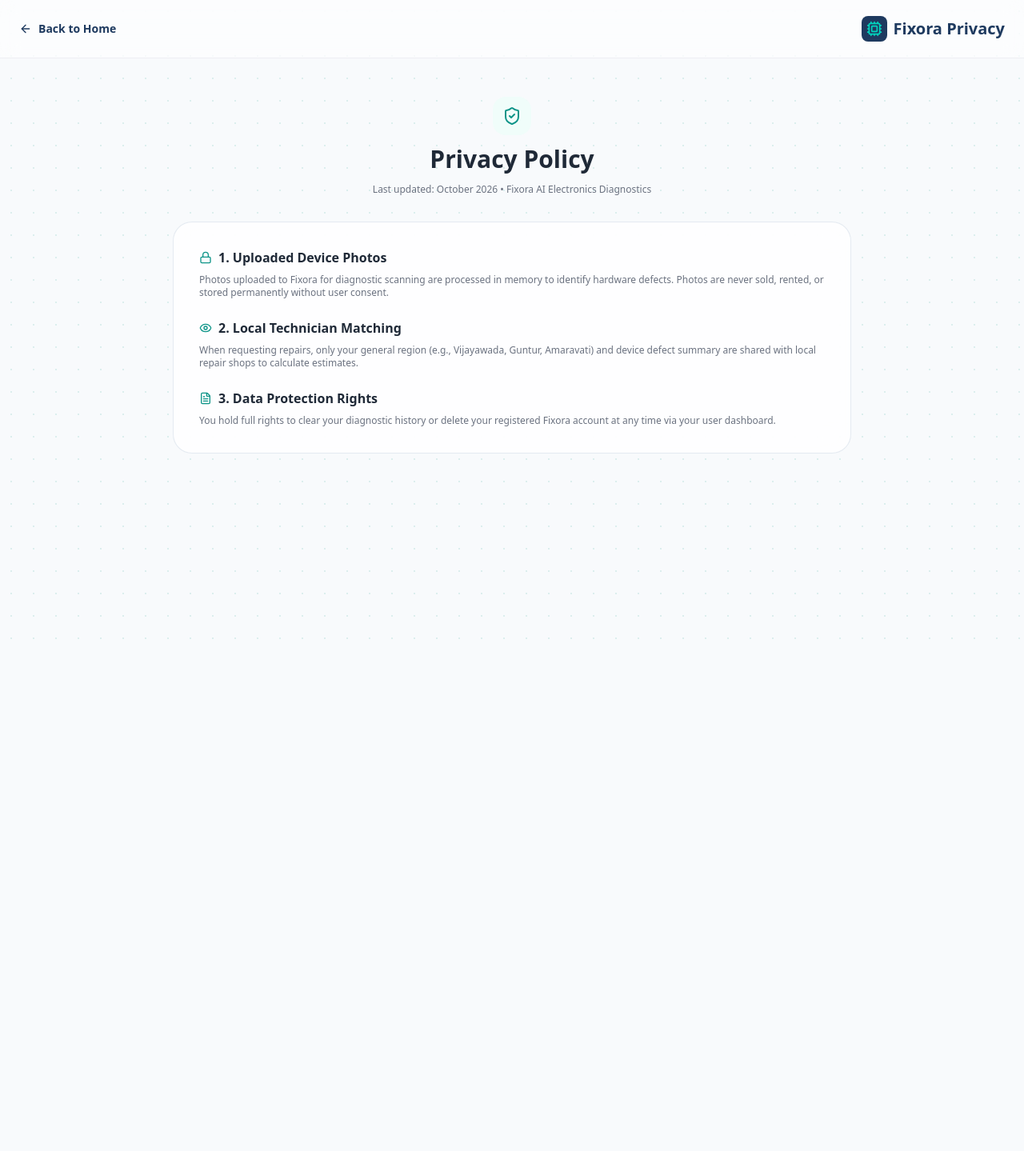
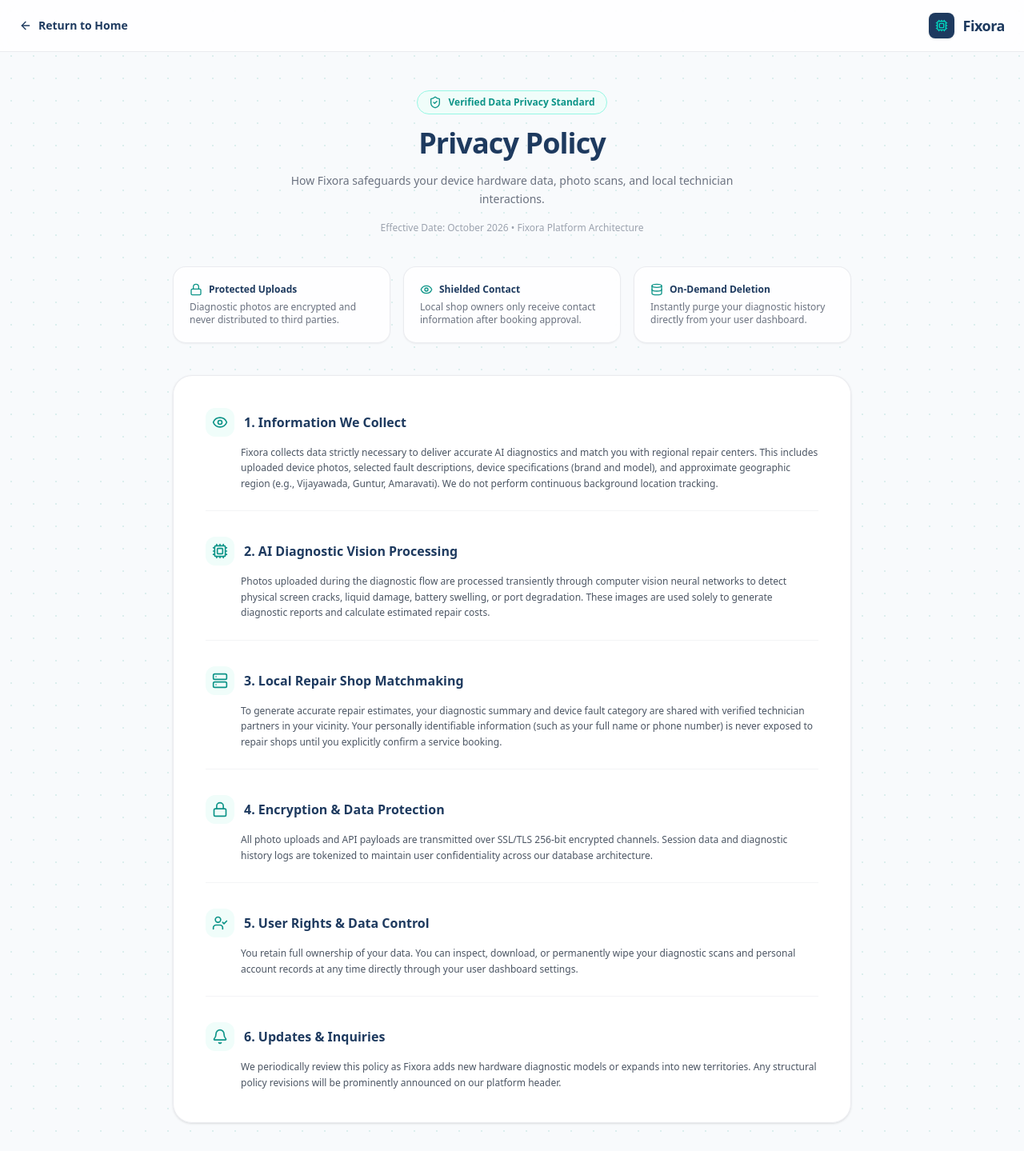
Before and after one commit to subhasish2006/fixora, a Next.js app: page /privacy in a window 1280 px wide. Shown: the top 1439 px of the page at 80% size. Before the commit the page ends 800 px from the top, so only its background shows below. Built offline with nearby package versions, Linux system fonts and the light colour scheme.

Commit message:
Upgrade Privacy Policy page to professional design standard

```diff
--- a/src/app/privacy/page.tsx
+++ b/src/app/privacy/page.tsx
@@ -2,59 +2,129 @@
 
 import React from 'react';
 import Link from 'next/link';
-import { Cpu, ArrowLeft, ShieldCheck, Lock, Eye, FileText } from 'lucide-react';
+import {
+  Cpu, ArrowLeft, ShieldCheck, Lock, Eye, Database,
+  UserCheck, Bell, Server, HelpCircle, Mail
+} from 'lucide-react';
 
 export default function PrivacyPage() {
+  const sections = [
+    {
+      icon: <Eye className="w-5 h-5 text-[#0D9488]" />,
+      title: "1. Information We Collect",
+      content: "Fixora collects data strictly necessary to deliver accurate AI diagnostics and match you with regional repair centers. This includes uploaded device photos, selected fault descriptions, device specifications (brand and model), and approximate geographic region (e.g., Vijayawada, Guntur, Amaravati). We do not perform continuous background location tracking."
+    },
+    {
+      icon: <Cpu className="w-5 h-5 text-[#0D9488]" />,
+      title: "2. AI Diagnostic Vision Processing",
+      content: "Photos uploaded during the diagnostic flow are processed transiently through computer vision neural networks to detect physical screen cracks, liquid damage, battery swelling, or port degradation. These images are used solely to generate diagnostic reports and calculate estimated repair costs."
+    },
+    {
+      icon: <Server className="w-5 h-5 text-[#0D9488]" />,
+      title: "3. Local Repair Shop Matchmaking",
+      content: "To generate accurate repair estimates, your diagnostic summary and device fault category are shared with verified technician partners in your vicinity. Your personally identifiable information (such as your full name or phone number) is never exposed to repair shops until you explicitly confirm a service booking."
+    },
+    {
+      icon: <Lock className="w-5 h-5 text-[#0D9488]" />,
+      title: "4. Encryption & Data Protection",
+      content: "All photo uploads and API payloads are transmitted over SSL/TLS 256-bit encrypted channels. Session data and diagnostic history logs are tokenized to maintain user confidentiality across our database architecture."
+    },
+    {
+      icon: <UserCheck className="w-5 h-5 text-[#0D9488]" />,
+      title: "5. User Rights & Data Control",
+      content: "You retain full ownership of your data. You can inspect, download, or permanently wipe your diagnostic scans and personal account records at any time directly through your user dashboard settings."
+    },
+    {
+      icon: <Bell className="w-5 h-5 text-[#0D9488]" />,
+      title: "6. Updates & Inquiries",
+      content: "We periodically review this policy as Fixora adds new hardware diagnostic models or expands into new territories. Any structural policy revisions will be prominently announced on our platform header."
+    }
+  ];
+
   return (
-    <div className="min-h-screen circuit-grid bg-[#F8FAFC] pb-16">
-      <header className="max-w-7xl mx-auto px-6 py-5 flex items-center justify-between border-b border-gray-200/60 bg-white/50 backdrop-blur-md">
-        <Link href="/" className="inline-flex items-center gap-2 text-sm font-semibold text-[#1E3A5F] hover:text-[#0D9488]">
-          <ArrowLeft className="w-4 h-4" /> Back to Home
-        </Link>
-        <div className="flex items-center gap-2">
-          <div className="w-8 h-8 rounded-lg bg-[#1E3A5F] flex items-center justify-center text-teal-400">
-            <Cpu className="w-5 h-5" />
+    <div className="min-h-screen circuit-grid bg-[#F8FAFC] text-[#1F2937] pb-20">
+      {/* Header Bar */}
+      <header className="sticky top-0 z-50 bg-white/80 backdrop-blur-md border-b border-gray-200/80">
+        <div className="max-w-7xl mx-auto px-6 py-4 flex items-center justify-between">
+          <Link href="/" className="inline-flex items-center gap-2 text-sm font-semibold text-[#1E3A5F] hover:text-[#0D9488] transition-colors">
+            <ArrowLeft className="w-4 h-4" /> Return to Home
+          </Link>
+          <div className="flex items-center gap-2.5">
+            <div className="w-8 h-8 rounded-lg bg-[#1E3A5F] flex items-center justify-center text-teal-400 shadow-sm">
+              <Cpu className="w-4 h-4" />
+            </div>
+            <span className="text-lg font-bold text-[#1E3A5F] tracking-tight">Fixora</span>
           </div>
-          <span className="text-xl font-bold text-[#1E3A5F]">Fixora Privacy</span>
         </div>
       </header>
 
-      <main className="max-w-4xl mx-auto px-6 pt-12 space-y-8">
-        <div className="text-center space-y-3">
-          <div className="w-12 h-12 rounded-2xl bg-teal-50 text-[#0D9488] flex items-center justify-center mx-auto">
-            <ShieldCheck className="w-6 h-6" />
+      {/* Hero Section */}
+      <main className="max-w-4xl mx-auto px-6 pt-12 space-y-10">
+        <div className="text-center space-y-4">
+          <div className="inline-flex items-center gap-2 px-3.5 py-1.5 rounded-full bg-teal-50 border border-teal-200 text-[#0D9488] text-xs font-semibold">
+            <ShieldCheck className="w-4 h-4" /> Verified Data Privacy Standard
           </div>
-          <h1 className="text-3xl font-extrabold text-[#1F2937]">Privacy Policy</h1>
-          <p className="text-xs text-[#6B7280]">Last updated: October 2026 • Fixora AI Electronics Diagnostics</p>
+          <h1 className="text-4xl font-extrabold text-[#1E3A5F] tracking-tight">Privacy Policy</h1>
+          <p className="text-sm text-[#6B7280] max-w-xl mx-auto leading-relaxed">
+            How Fixora safeguards your device hardware data, photo scans, and local technician interactions.
+          </p>
+          <div className="text-xs text-[#9CA3AF] font-medium">
+            Effective Date: October 2026 • Fixora Platform Architecture
+          </div>
         </div>
 
-        <div className="glass-card p-8 rounded-3xl space-y-6 text-sm text-[#4B5563] leading-relaxed">
-          <section className="space-y-2">
-            <h2 className="text-base font-bold text-[#1F2937] flex items-center gap-2">
-              <Lock className="w-4 h-4 text-[#0D9488]" /> 1. Uploaded Device Photos
-            </h2>
-            <p className="text-xs text-[#6B7280]">
-              Photos uploaded to Fixora for diagnostic scanning are processed in memory to identify hardware defects. Photos are never sold, rented, or stored permanently without user consent.
+        {/* Feature Highlights Grid */}
+        <div className="grid grid-cols-1 md:grid-cols-3 gap-4">
+          <div className="bg-white/80 backdrop-blur-sm p-5 rounded-2xl border border-gray-200/80 shadow-xs space-y-1.5">
+            <div className="text-xs font-bold text-[#1E3A5F] flex items-center gap-2">
+              <Lock className="w-4 h-4 text-[#0D9488]" /> Protected Uploads
+            </div>
+            <p className="text-xs text-[#6B7280]">Diagnostic photos are encrypted and never distributed to third parties.</p>
+          </div>
+          <div className="bg-white/80 backdrop-blur-sm p-5 rounded-2xl border border-gray-200/80 shadow-xs space-y-1.5">
+            <div className="text-xs font-bold text-[#1E3A5F] flex items-center gap-2">
+              <Eye className="w-4 h-4 text-[#0D9488]" /> Shielded Contact
+            </div>
+            <p className="text-xs text-[#6B7280]">Local shop owners only receive contact information after booking approval.</p>
+          </div>
+          <div className="bg-white/80 backdrop-blur-sm p-5 rounded-2xl border border-gray-200/80 shadow-xs space-y-1.5">
+            <div className="text-xs font-bold text-[#1E3A5F] flex items-center gap-2">
+              <Database className="w-4 h-4 text-[#0D9488]" /> On-Demand Deletion
+            </div>
+            <p className="text-xs text-[#6B7280]">Instantly purge your diagnostic history directly from your user dashboard.</p>
+          </div>
+        </div>
+
+        {/* Legal Clauses Card */}
+        <div className="bg-white/90 backdrop-blur-md p-8 md:p-10 rounded-3xl border border-gray-200/80 shadow-sm space-y-8">
+          {sections.map((sec, idx) => (
+            <div key={idx} className="space-y-2.5 border-b border-gray-100 pb-6 last:border-b-0 last:pb-0">
+              <div className="flex items-center gap-3">
+                <div className="p-2 rounded-xl bg-teal-50">
+                  {sec.icon}
+                </div>
+                <h2 className="text-base font-bold text-[#1E3A5F]">{sec.title}</h2>
+              </div>
+              <p className="text-xs text-[#4B5563] leading-relaxed pl-11">
+                {sec.content}
+              </p>
+            </div>
+          ))}
+        </div>
+
+        {/* Contact Banner */}
+        <div className="bg-[#1E3A5F] text-white p-8 rounded-3xl flex flex-col md:flex-row items-center justify-between gap-6 shadow-md">
+          <div className="space-y-1 text-center md:text-left">
+            <h3 className="text-base font-bold flex items-center justify-center md:justify-start gap-2">
+              <HelpCircle className="w-5 h-5 text-teal-400" /> Have privacy questions?
+            </h3>
+            <p className="text-xs text-gray-300">
+              Get in touch with our team for questions about data handling or local shop verification.
             </p>
-          </section>
-
-          <section className="space-y-2">
-            <h2 className="text-base font-bold text-[#1F2937] flex items-center gap-2">
-              <Eye className="w-4 h-4 text-[#0D9488]" /> 2. Local Technician Matching
-            </h2>
-            <p className="text-xs text-[#6B7280]">
-              When requesting repairs, only your general region (e.g., Vijayawada, Guntur, Amaravati) and device defect summary are shared with local repair shops to calculate estimates.
-            </p>
-          </section>
-
-          <section className="space-y-2">
-            <h2 className="text-base font-bold text-[#1F2937] flex items-center gap-2">
-              <FileText className="w-4 h-4 text-[#0D9488]" /> 3. Data Protection Rights
-            </h2>
-            <p className="text-xs text-[#6B7280]">
-              You hold full rights to clear your diagnostic history or delete your registered Fixora account at any time via your user dashboard.
-            </p>
-          </section>
+          </div>
+          <Link href="/contact" className="px-5 py-3 bg-[#0D9488] hover:bg-[#0b7a70] text-white text-xs font-semibold rounded-xl transition-all shadow-sm flex items-center gap-2 whitespace-nowrap">
+            <Mail className="w-4 h-4" /> Contact Team
+          </Link>
         </div>
       </main>
     </div>
```
